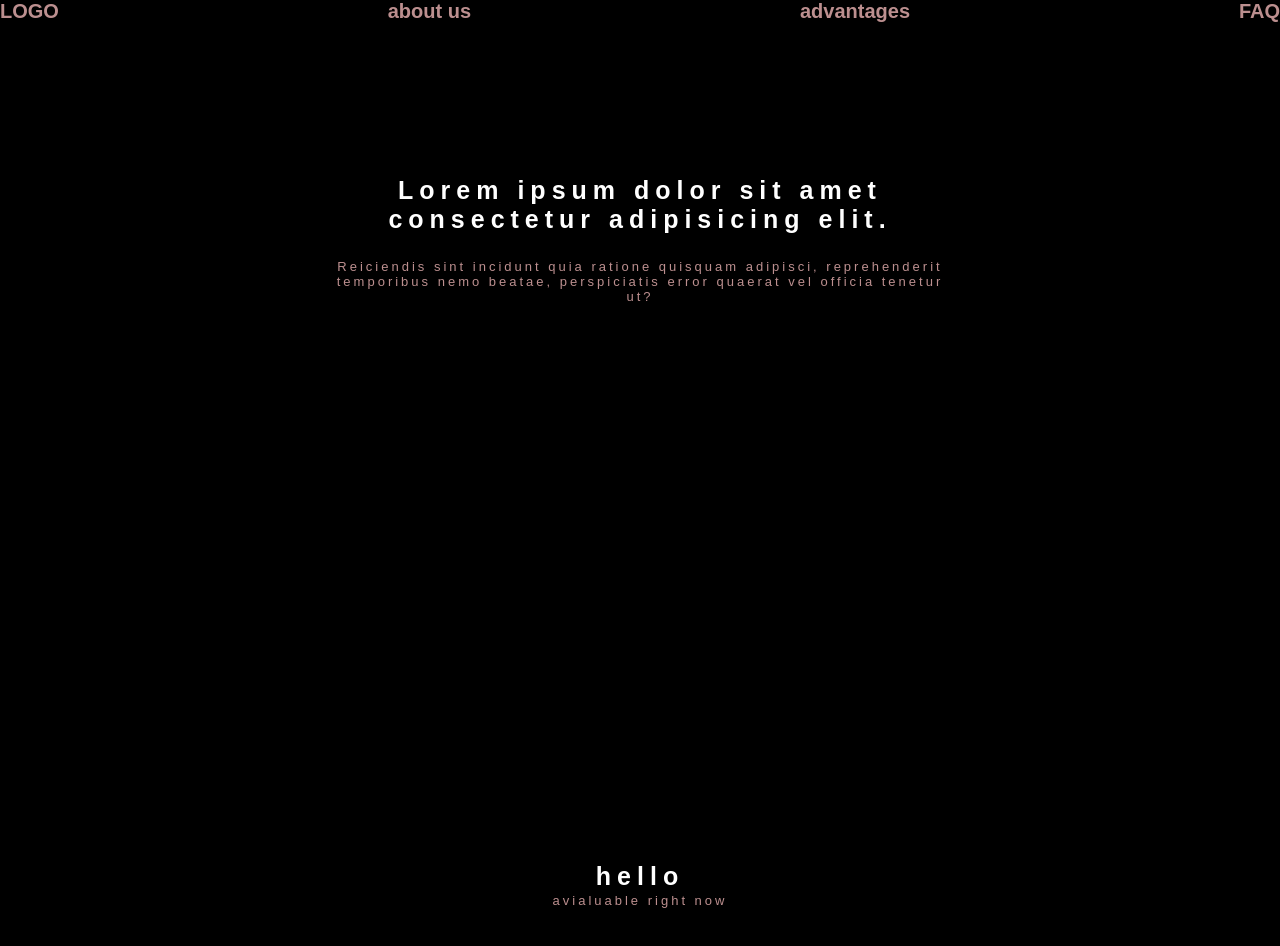
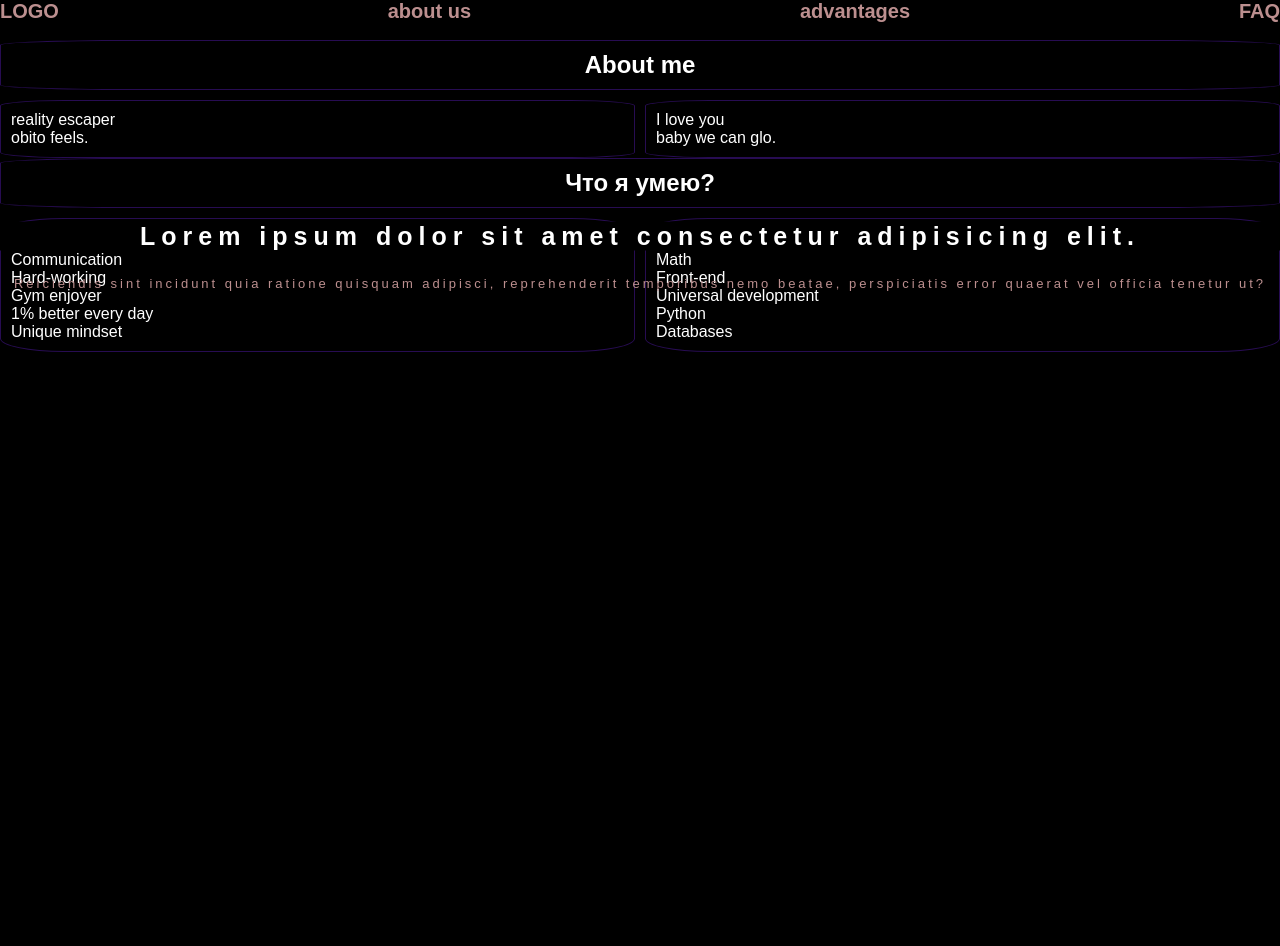
Before and after one commit to hellpes666/dark_theme, a plain HTML site: page index.html in a window 1280 px wide. Shown: the top 946 px of the page. Drawn offline with Linux system fonts and the light colour scheme.

Commit message:
чет сделал

```diff
--- a/index.html
+++ b/index.html
@@ -4,7 +4,7 @@
     <meta charset="UTF-8">
     <meta name="viewport" content="width=device-width, initial-scale=1.0">
     <title>NNN</title>
-    <link rel="stylesheet" href="style.css">
+    <link rel="stylesheet" href="   style.css">
     <link rel="stylesheet" href="media.css">
 
 
@@ -46,13 +46,65 @@
             </span>
 
         </div>
-        <div class="container2">
-            <span class="text1">
-                hello
+        <div class="about-me">
+            <h2 class="about-me-items cell cell-top">
+                About me
+            </h2>
+
+            <span class="about-me-item-1 cell cell-left">
+                <p>reality escaper</p>
+                <p>obito feels.</p>
+            </span>
+            <span class="about-me-item-2 cell cell-right">
+                <p>I love you</p>
+                <p>baby we can glo.</p>
+            </span>
+        </div>
+
+        <div class="skills">
+            <h2 class="my-skills cell cell-top">
+                Что я умею?
+            </h2>
+            <span class="skill-1 cell cell-left">
+                <h3>Soft skills</h3>
+                <ul class="soft-skills skills-items">
+                    <li class="soft-skills-item">
+                        Communication
+                    </li>
+                    <li class="soft-skills-item">
+                        Hard-working
+                    </li>
+                    <li class="soft-skills-item">
+                        Gym enjoyer
+                    </li>
+                    <li class="soft-skills-item">
+                        1% better every day
+                    </li>
+                    <li class="soft-skills-item">
+                        Unique mindset
+                    </li>
+                </ul>
             </span>
 
-            <span class="text2">
-                avialuable right now
+            <span class="skill-2 cell cell-right">
+                <h3>Hard skills</h3>
+                <ul class="hard-skills skills-items">
+                    <li class="hard-skills-item">
+                        Math
+                    </li>
+                    <li class="hard-skills-item">
+                        Front-end
+                    </li>
+                    <li class="hard-skills-item">
+                        Universal development
+                    </li>
+                    <li class="hard-skills-item">
+                        Python
+                    </li>
+                    <li class="hard-skills-item">
+                        Databases
+                    </li>
+                </ul>
             </span>
         </div>
 
--- a/style.css
+++ b/style.css
@@ -53,27 +53,20 @@ nav>ul {
 
 /* MAIN */
 main {
-    height: 140%;
+    height: 100%;
     width: 100wh;
 }
 /*появление текста по середине*/
 .container{
     position: absolute;
     text-align: center;
-    top: 30%;
+    width: 100%;
+    padding-top: 15%;
+    top: 20%;
     left: 50%;
     transform: translate(-50%, -50%)
 }
-.container2{
-    position: absolute;
-    text-align: center;
-    top: 110%;
-    left: 50%;
-    transform: translate(-50%, -50%);
-    color: #fff;
-    font-size: 35px;
-    font-weight: 700;
-}
+
 .container span{
     display: block;
 }
@@ -118,6 +111,43 @@ main {
 
     background-color: green;
 } */
+.skills-items {
+    list-style-type: none;
+}
+.about-me, .skills {
+    display: grid;
+    color: #fff;
+    grid-template-columns: 1fr 1fr; /* Две колонки */
+    grid-template-rows: auto auto; /* Два ряда */
+    gap: 10px; /* Расстояние между ячейками */
+}
+
+.skills {
+    top: 101%;
+}
+
+.cell {
+    padding: 10px;
+    border: 1px solid rgba(78, 24, 164, 0.5);
+    border-radius: 10%;
+
+}
+.cell-top {
+    text-align: center;
+
+    grid-column: 1 / span 2; /* Занимает две колонки */
+  }
+
+  .cell-bottom-left {
+    text-align: left;
+
+    grid-column: 1; /* Занимает первую колонку */
+  }
+
+  .cell-bottom-right {
+
+    grid-column: 2; /* Занимает вторую колонку */
+  }
 
 
 
```
